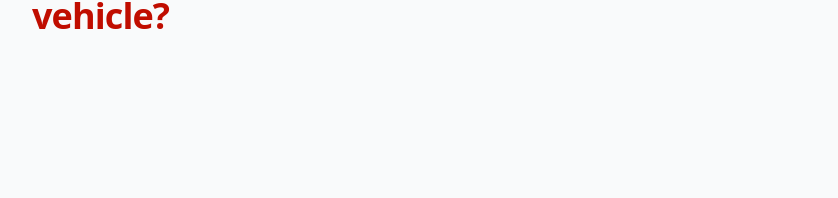
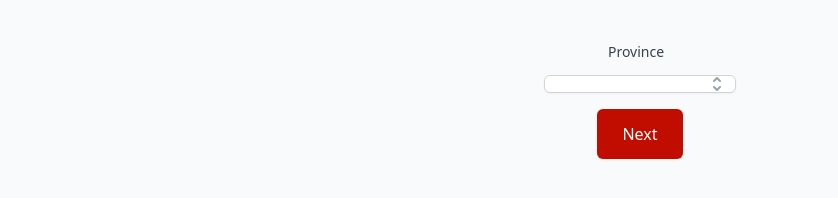
Before and after one commit to jasuno/luxtax, a Next.js app: page / in a window 1280 px wide. Shown: the part 424-622 px from the top of the page, without its empty margins (0-838 px from the left). Built offline with nearby package versions, Linux system fonts and the light colour scheme.

Commit message:
Add drop down to province page

```diff
--- a/components/screens/province.js
+++ b/components/screens/province.js
@@ -4,24 +4,156 @@ import Store from "../../store";
 import { observer } from "mobx-react";
 import { useRouter } from "next/router";
 import { fadeIn } from "../../animations";
+import Layout from "../elements/layout";
 
-import Layout from "../elements/layout";
+import { Fragment, useState, useEffect } from "react";
+import { Listbox, Transition } from "@headlessui/react";
+import { CheckIcon, SelectorIcon } from "@heroicons/react/solid";
+
+function classNames(...classes) {
+  return classes.filter(Boolean).join(" ");
+}
+
+const provinces = [
+  { id: "ab", name: "Alberta" },
+  { id: "bc", name: "British Columbia" },
+  { id: "mb", name: "Manitoba" },
+  { id: "nb", name: "New Brunswick" },
+  { id: "nl", name: "Newfoundland" },
+  { id: "ns", name: "Nova Scotia" },
+  { id: "nt", name: "Northwest Territories" },
+  { id: "nu", name: "Nunavut" },
+  { id: "on", name: "Ontario" },
+  { id: "pe", name: "Prince Edward Island" },
+  { id: "qc", name: "Quebec" },
+  { id: "sk", name: "Saskatchewan" },
+  { id: "yt", name: "Yukon" },
+];
 
 const Province = () => {
   const router = useRouter();
 
+  const customizeProvince = () => {
+    return {
+      [Store.province]: {
+        fillColor: "#c00d00",
+      },
+    };
+  };
+
   const content = () => {
     return (
       <CanadaMap
+        customize={customizeProvince()}
         height={"100%"}
         width={"100%"}
         fillColor="#e1deca"
         onHoverColor="#c00d00"
         onClick={(response) => {
           Store.updateProvince(response);
+          Store.updateProvinceName(
+            provinces.find((province) => {
+              return province.id === response.toLowerCase();
+            }).name
+          );
           router.push("/vehicle");
         }}
       />
+    );
+  };
+
+  const dropDown = () => {
+    return (
+      <div className="flex flex-col justify-center items-center">
+        <Listbox
+          placeholder="Select a province"
+          value={Store.provinceName}
+          onChange={(val) => {
+            Store.updateProvince(val.id.toLocaleUpperCase());
+            Store.updateProvinceName(val.name);
+          }}
+        >
+          {({ open }) => (
+            <>
+              <Listbox.Label className="block text-sm mr-2 font-medium text-gray-700">
+                Province
+              </Listbox.Label>
+              <div className="mt-1 relative">
+                <Listbox.Button className="bg-white w-48 relative border border-gray-300 rounded-md shadow-sm pl-3 pr-10 py-2 text-left cursor-default focus:outline-none focus:ring-1 focus:ring-canadaRed focus:border-canadaRed sm:text-sm">
+                  <span className="block truncate">{Store.provinceName}</span>
+                  <span className="absolute inset-y-0 right-0 flex items-center pr-2 pointer-events-none">
+                    <SelectorIcon
+                      className="h-5 w-5 text-gray-400"
+                      aria-hidden="true"
+                    />
+                  </span>
+                </Listbox.Button>
+
+                <Transition
+                  show={open}
+                  as={Fragment}
+                  leave="transition ease-in duration-100"
+                  leaveFrom="opacity-100"
+                  leaveTo="opacity-0"
+                >
+                  <Listbox.Options className="absolute z-10 mt-1 w-full bg-white shadow-lg max-h-60 rounded-md py-1 text-base ring-1 ring-black ring-opacity-5 overflow-auto focus:outline-none sm:text-sm">
+                    {provinces.map((province) => (
+                      <Listbox.Option
+                        key={province.id}
+                        className={({ active }) =>
+                          classNames(
+                            active
+                              ? "text-white bg-canadaRed"
+                              : "text-gray-900",
+                            "cursor-default select-none relative py-2 pl-3 pr-9"
+                          )
+                        }
+                        value={province}
+                      >
+                        {({ selected, active }) => (
+                          <>
+                            <span
+                              className={classNames(
+                                selected ? "font-semibold" : "font-normal",
+                                "block truncate"
+                              )}
+                            >
+                              {province.name}
+                            </span>
+
+                            {selected ? (
+                              <span
+                                className={classNames(
+                                  active ? "text-white" : "text-canadaRed",
+                                  "absolute inset-y-0 right-0 flex items-center pr-4"
+                                )}
+                              >
+                                <CheckIcon
+                                  className="h-5 w-5"
+                                  aria-hidden="true"
+                                />
+                              </span>
+                            ) : null}
+                          </>
+                        )}
+                      </Listbox.Option>
+                    ))}
+                  </Listbox.Options>
+                </Transition>
+              </div>
+            </>
+          )}
+        </Listbox>
+        <button
+          type="button"
+          onClick={() => {
+            router.push("/vehicle");
+          }}
+          className="inline-flex mt-4 items-center justify-center px-6 py-3 border border-transparent text-base font-medium rounded-md shadow-sm text-white bg-canadaRed hover:bg-canadaRed focus:outline-none focus:ring-2 focus:ring-offset-2 focus:ring-canadaRed"
+        >
+          Next
+        </button>
+      </div>
     );
   };
 
@@ -32,6 +164,7 @@ const Province = () => {
       subtitle="Where are you buying your vehicle?"
       content={content()}
       activePage={0}
+      actionButton={dropDown()}
     />
   );
 };
--- a/components/screens/results.js
+++ b/components/screens/results.js
@@ -82,7 +82,11 @@ const explanation = () => {
         Store.result.highLux < Store.result.lowLux
           ? Store.result.highLux
           : Store.result.lowLux
-      )} in luxury tax, which is the lesser of the two.`}</p>
+      )} in luxury tax${
+        Store.result.lowLux !== Store.result.highLux
+          ? ", which is the lesser of the two."
+          : ""
+      } `}</p>
 
       <p className="mt-6">
         For more information visit the{" "}
--- a/store/index.js
+++ b/store/index.js
@@ -5,7 +5,9 @@ class SignUp {
   constructor() {
     makeObservable(this, {
       province: observable,
+      provinceName: observable,
       updateProvince: action,
+      updateProvinceName: action,
       vehicle: observable,
       updateVehicle: action,
       price: observable,
@@ -17,9 +19,14 @@ class SignUp {
   province = "";
   vehicle = "";
   price = "";
+  provinceName = "";
 
   updateProvince = (province) => {
     this.province = province;
+  };
+
+  updateProvinceName = (provinceName) => {
+    this.provinceName = provinceName;
   };
 
   updateVehicle = (vehicle) => {
```
